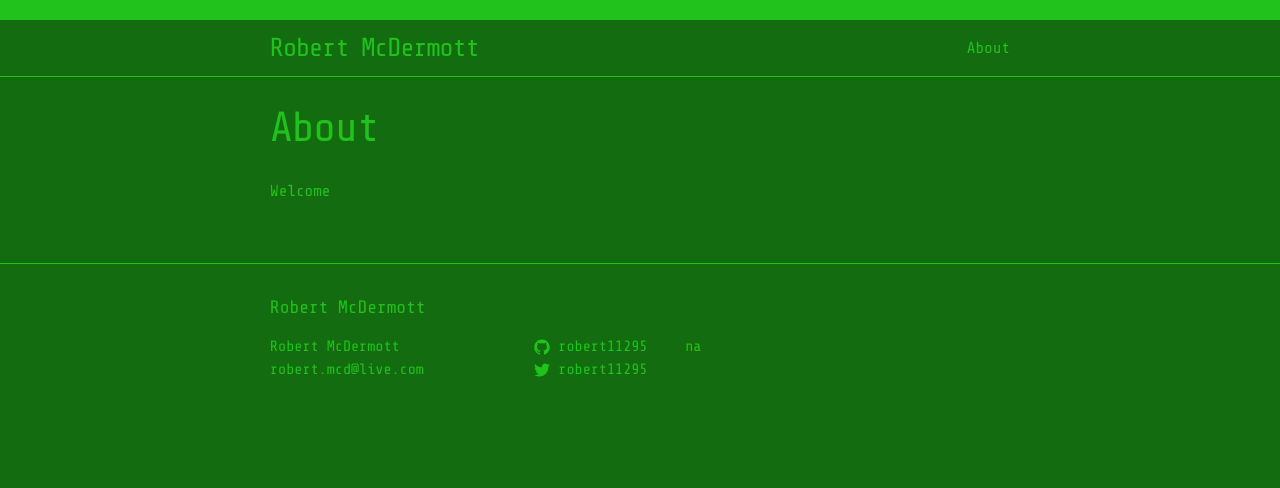
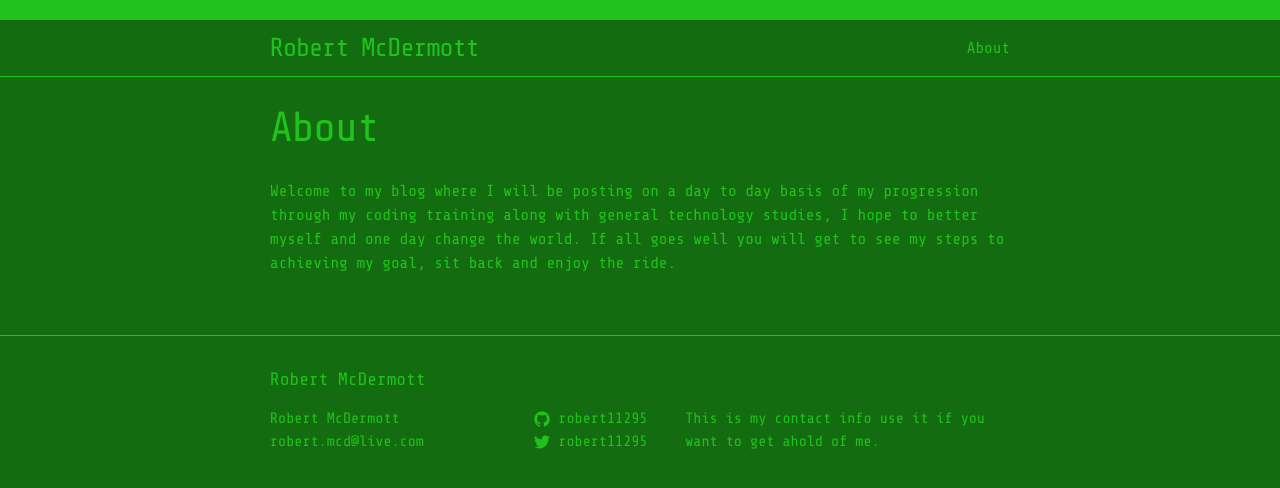
Before and after one commit to xSpiralx/xSpiralx.github.io, a Jekyll site: the page built from about.md, in a window 1280 px wide. Shown: the top 488 px of the page. Built offline with Jekyll 4.4.1, drawn with Linux system fonts in a browser that asks for light colours.

```diff
--- a/_config.yml
+++ b/_config.yml
@@ -8,7 +8,7 @@
 # Site settings
 title: Robert McDermott
 email: robert.mcd@live.com
-description: na
+description: This is my contact info use it if you want to get ahold of me.
 baseurl: "" # the subpath of your site, e.g. /blog
 url: "http://yourdomain.com" # the base hostname & protocol for your site
 twitter_username: robert11295
--- a/_sass/_layout.scss
+++ b/_sass/_layout.scss
@@ -5,7 +5,6 @@
     border-top: 20px solid $grey-color-dark;
     border-bottom: 1px solid $grey-color-light;
     min-height: 56px;
-    header-color: #20C21B;
 
     // Positioning context for the mobile navigation icon
     position: relative;
--- a/about.md
+++ b/about.md
@@ -4,4 +4,4 @@ title: About
 permalink: /about/
 ---
 
-Welcome
+Welcome to my blog where I will be posting on a day to day basis of my progression through my coding training along with general technology studies, I hope to better myself and one day change the world. If all goes well you will get to see my steps to achieving my goal, sit back and enjoy the ride.
```
Also changed, not shown: _posts/2016-05-31-Day-2.markdown (added, +12 -0 lines).
